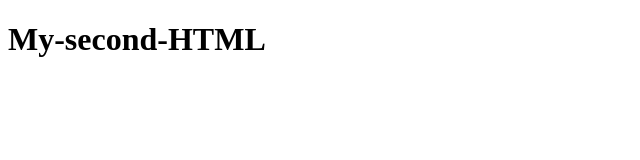
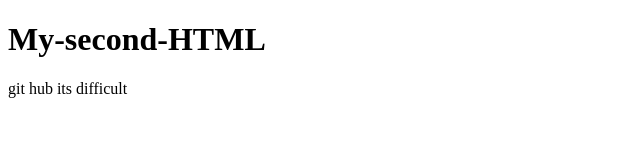
Before and after one commit to MonjurulAsif/My-second-HTML, a plain HTML site: page index.html in a window 1280 px wide. Shown: the whole page, without its empty margins (0-640 px from the left). Drawn offline with Linux system fonts and the light colour scheme.

Commit message:
learned github

```diff
--- a/index.html
+++ b/index.html
@@ -9,5 +9,6 @@
     <h1>
         My-second-HTML
     </h1>
+    <p>git hub its difficult</p>
 </body>
 </html>
```
